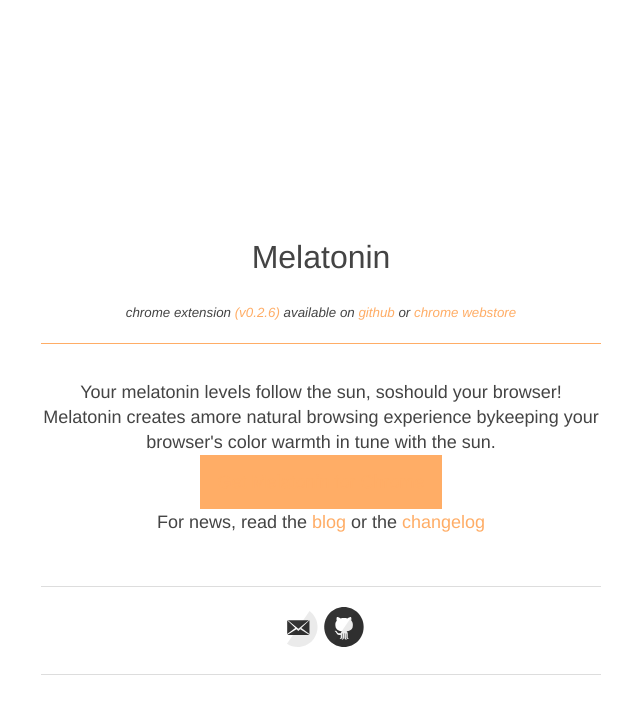
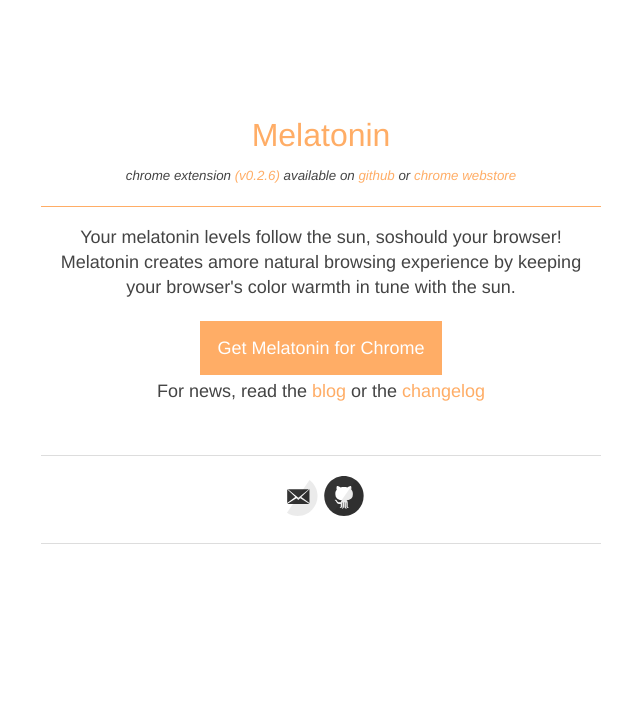
Before and after one commit to jarlg/melatonin, a Jekyll site: the page built from index.html, in a window 1280 px wide. Shown: the top 714 px of the page, without its empty margins (319-959 px from the left). Built offline with Jekyll 4.4.1, drawn with Linux system fonts in a browser that asks for light colours.

Commit message:
update styles

```diff
--- a/_layouts/default.html
+++ b/_layouts/default.html
@@ -23,7 +23,7 @@
     <body>
         <div class='container'>
             <header>
-                <h1><a href="{{ site.baseurl }}/">{{ site.name }}</a></h1>
+                <h1 id='header'><a href="{{ site.baseurl }}/">{{ site.name }}</a></h1>
                 <span class='subtitle'>chrome extension <a href='https://github.com/giraj/melatonin/releases'>(v0.2.6)</a> available on <a href='https://github.com/giraj/melatonin'>github</a> or <a href='https://chrome.google.com/webstore/detail/melatonin/ijificlhclhfomkcamagbdpaodfjeokl'>chrome webstore</a></span>
             </header>
 
--- a/index.html
+++ b/index.html
@@ -5,7 +5,7 @@
 <div class='frontpage'>
     <p>
     Your melatonin levels follow the sun, soshould your browser!
-    Melatonin creates amore natural browsing experience bykeeping
+    Melatonin creates amore natural browsing experience by keeping
     your browser's color warmth in tune with the sun.
     </p>
 
--- a/style.scss
+++ b/style.scss
@@ -30,7 +30,7 @@
 }
 
 header {
-    margin: 10em 0 2em;
+    margin: 5em 0 1em;
     padding: 1em;
     border-bottom: 1px solid $orange;
     text-align: center;
@@ -50,11 +50,12 @@
     }
 }
 
-h1 {
+#header {
     font-weight: 500;
     font-size: 32px;
+    margin: 0;
+    color: $orange;
     a {
-        margin: 0 0 8pt;
         color: inherit;
         &:hover, &:active {
             text-decoration: none;
@@ -164,17 +165,23 @@
 
 .frontpage {
     text-align: center;
+
+    p {
+        margin: 1em 0 2em;
+    }
 }
 
 .download-button {
     padding: 17px;
     margin: 1em;
     background-color: $orange;
+    color: $white;
     &:hover {
         border: 1px solid $orange;
         padding: 16px;
         background: $white;
         color: $orange;
+        text-decoration: none;
     }
 }
 
```
